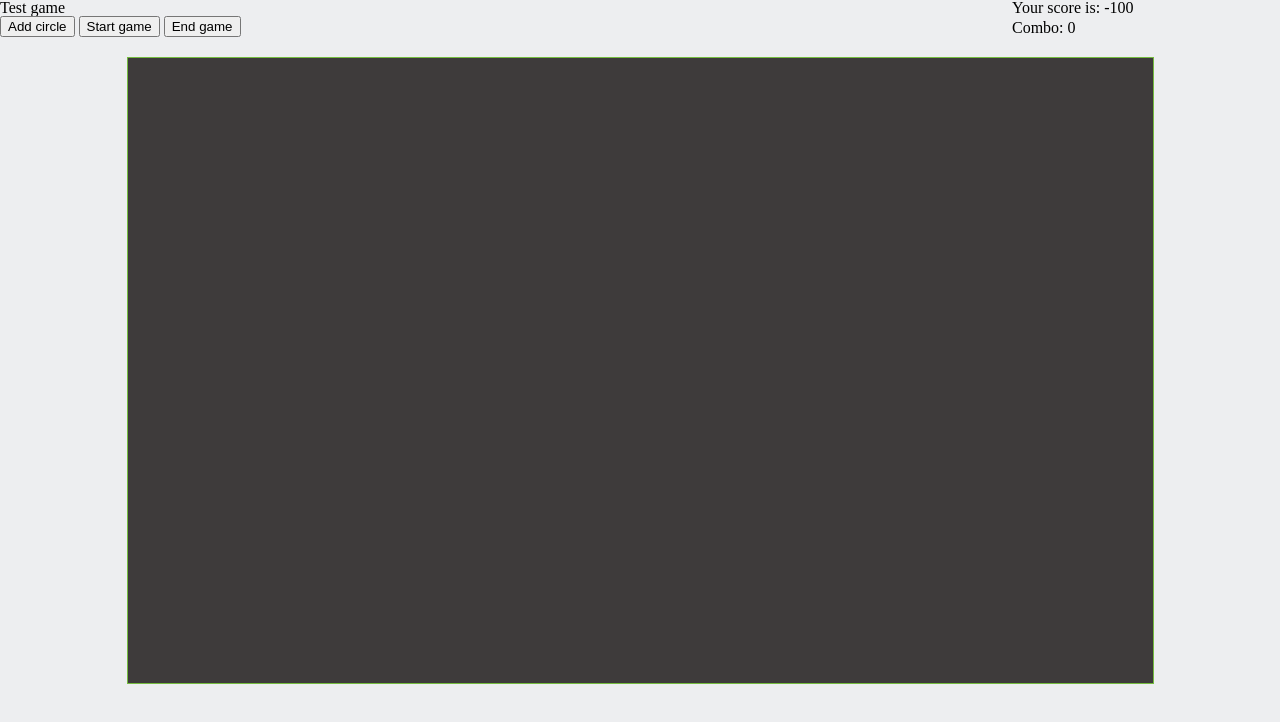
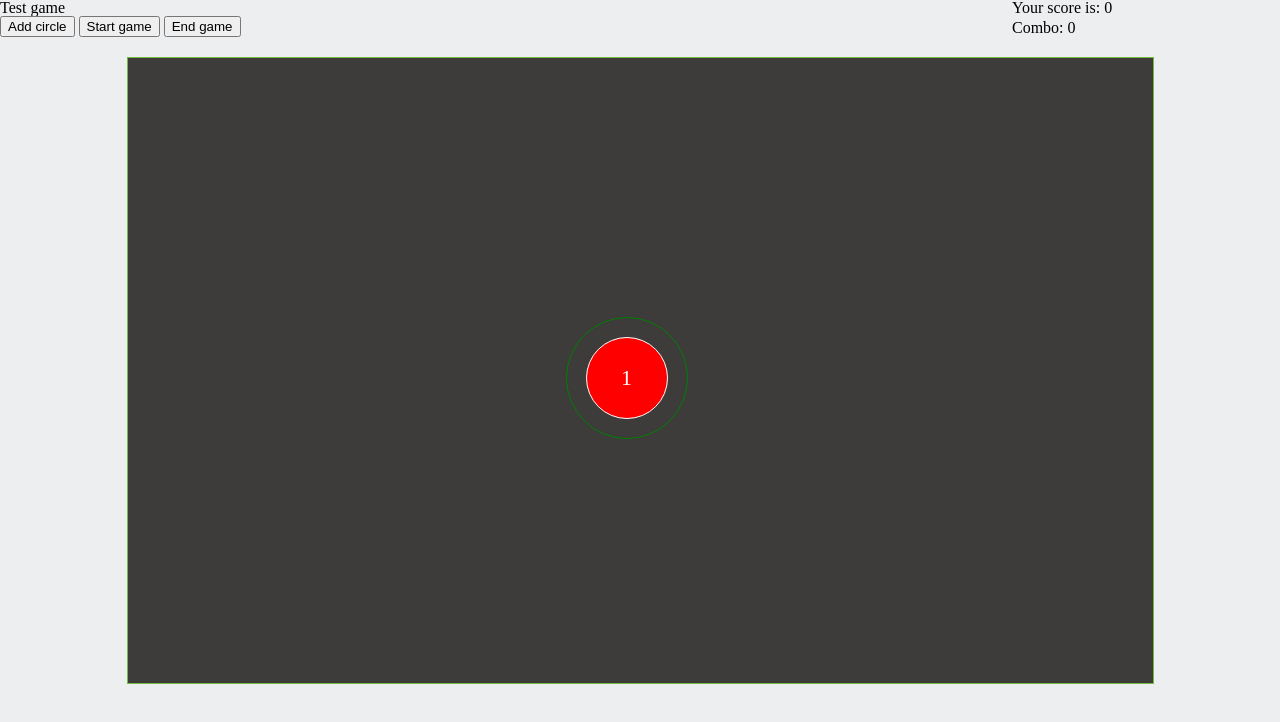
Before and after one commit to Nekorsis/game, a website built with webpack: page index.html in a window 1280 px wide. Both pictures are taken after a click on the button "Add circle". Built offline with nearby package versions, Linux system fonts and the light colour scheme.

Commit message:
I'm done with this

```diff
--- a/src/index.css
+++ b/src/index.css
@@ -45,6 +45,14 @@ body {
     font-size: 22px;
     border: 1px solid #fff;
 }
+.test-border {
+    border: 1px solid green;
+    border-radius: 50%;
+    position: absolute;
+    top: -21px;
+    left: -21px;
+    right: 0;
+}
 .score-field {
     width: 140px;
     height: 50px;
--- a/src/index.js
+++ b/src/index.js
@@ -83,10 +83,8 @@ const createRedCircle = (colour) => {
         const x = getRandomArbitrary(40, containerSize.w);
         const y = getRandomArbitrary(40, containerSize.h);
         const something = listOfCircleIds.every(circle => {
-            console.log(x - parseInt((circle.x.split('p')[0])));
             return  (x - parseInt((circle.x.split('p')[0]))) >= 150
         });
-        console.log('something: ', something);
         return {
             x,
             y,
@@ -164,7 +162,7 @@ const createRedCircle = (colour) => {
         } else if (e.button === 0 && e.target.className.includes('blue')) {
             unmountCircleByTimeOut(listOfCircleIds, circle);
         }
-    }
+    };
 
     /* Mount circle in a random place */
     let coordinates = getRandomCoordinates();
@@ -177,12 +175,22 @@ const createRedCircle = (colour) => {
     });
     gameContainer.appendChild(circle);
 
+     /* Initialize border*/
+
+    const border = document.createElement('div');
+    border.className = 'test-border';
+    border.style.width = `${circlesSize + 40}px`;
+    border.style.height = `${circlesSize + 40}px`;
+    circle.appendChild(border);
+
     /* Set self-destruct timer */
+    /*
     setTimeout(() => {
         if (!isCircleClicked) {
             unmountCircleByTimeOut(listOfCircleIds, circle);
             return;
         }}, 1300);
+        */
 };
 
 const startGame = () => {
@@ -191,7 +199,7 @@ const startGame = () => {
         timer = setInterval(() => {
             const color = Math.random() >= 0.4 ? 'red' : 'blue';
             createRedCircle(color);
-        }, 700);
+        }, 600);
         return;
     }
     return;
```
